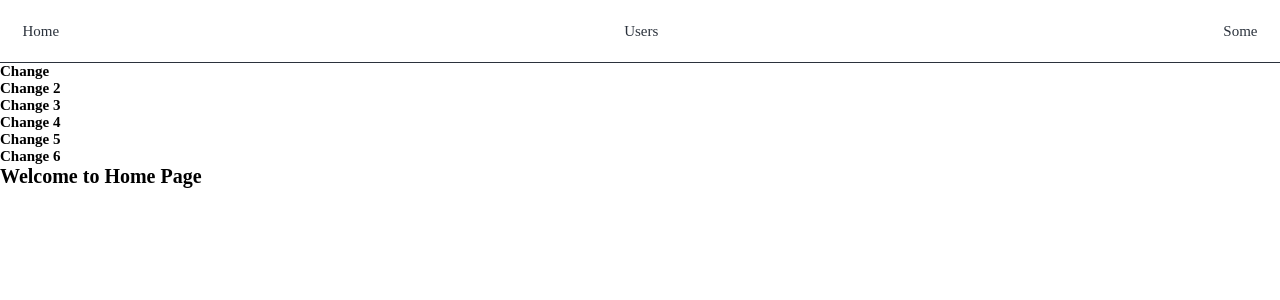
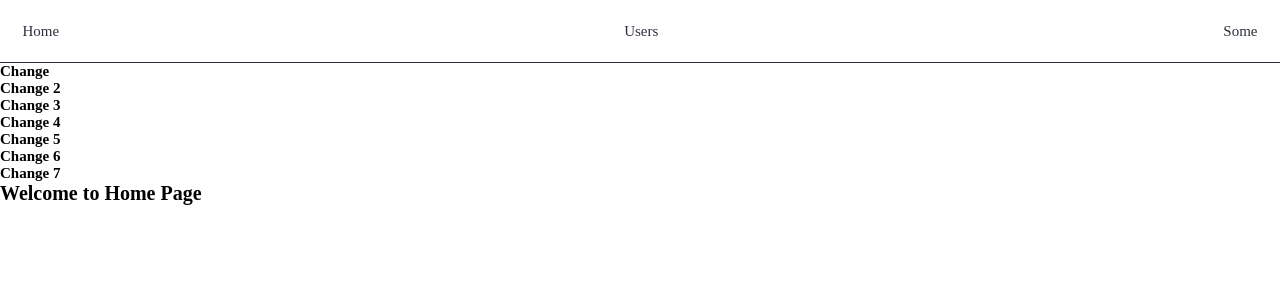
Before and after one commit to Nikac/react-redux, a React (Create React App) app: page /home in a window 1280 px wide. Shown: the top 300 px of the page. Built offline with nearby package versions, Linux system fonts and the light colour scheme.

Commit message:
signin commit

```diff
--- a/src/components/Home.js
+++ b/src/components/Home.js
@@ -9,6 +9,7 @@ const Home = (props) => {
       <h2>Change 4</h2>
       <h2>Change 5</h2>
       <h2>Change 6</h2>
+      <h2>Change 7</h2>
       <h1>Welcome to Home Page</h1>
     </>
   );
```
